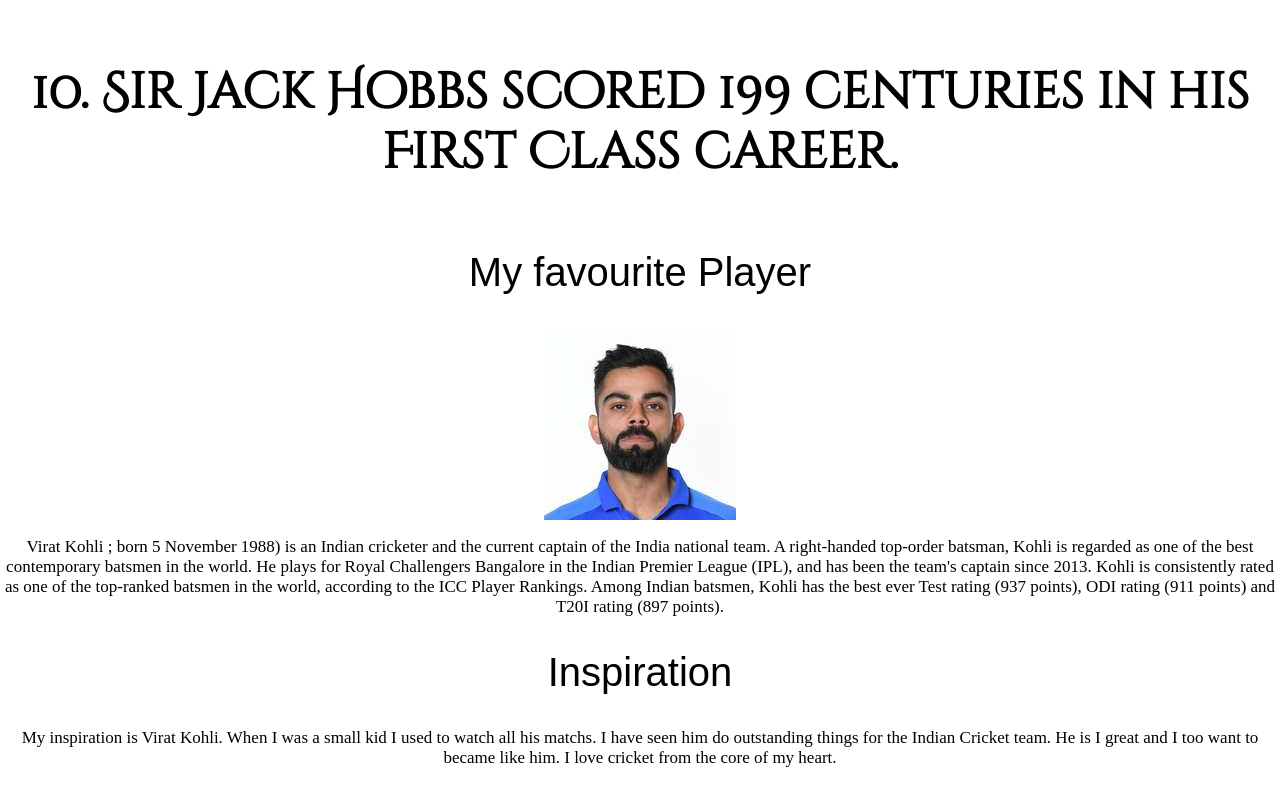
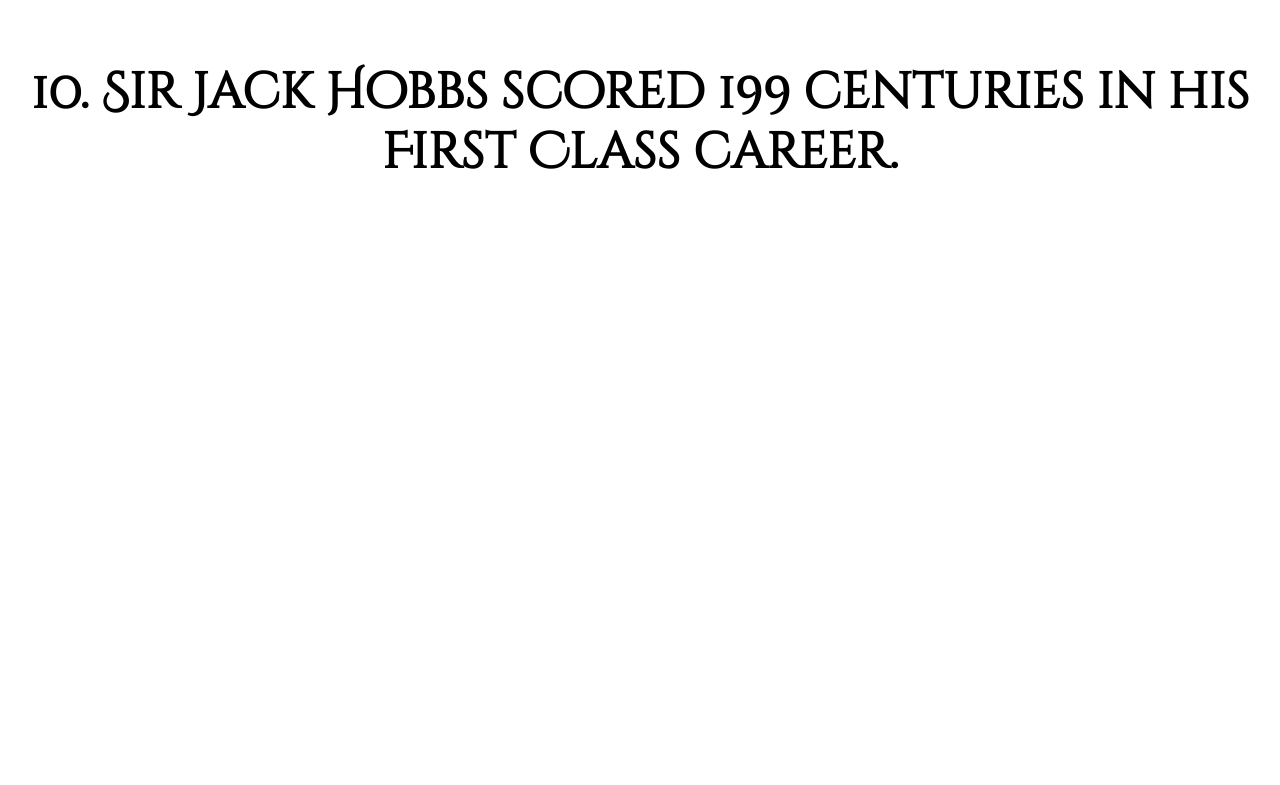
Before and after one commit to ViditKedia/myblog, a plain HTML site: page index.html in a window 1280 px wide. Shown: the part 2947-3732 px from the top of the page. After the commit the page ends 3197 px from the top, so only its background shows below. Drawn offline with Linux system fonts and the light colour scheme.

Commit message:
Add files via upload

```diff
--- a/index.html
+++ b/index.html
@@ -47,15 +47,3 @@
         <h4>9. Wilfred Rhodes took 4,204 wickets in First Class cricket.</h4>
         <h4>10. Sir Jack Hobbs scored 199 centuries in his First Class career.</h4>
     </section>
-    <section id="work">
-        <h1>My favourite Player</h1>
-        <img src="V.jpg">
-        <p>Virat Kohli ; born 5 November 1988) is an Indian cricketer and the current captain of the India national team. A right-handed top-order batsman, Kohli is regarded as one of the best contemporary batsmen in the world. He plays for Royal Challengers Bangalore in the Indian Premier League (IPL), and has been the team's captain since 2013. Kohli is consistently rated as one of the top-ranked batsmen in the world, according to the ICC Player Rankings. Among Indian batsmen, Kohli has the best ever Test rating (937 points), ODI rating (911 points) and T20I rating (897 points).</p>
-    </section>
-    <section id="inspiration">
-        <h1>Inspiration</h1>
-        <p>My inspiration is Virat Kohli. When I was a small kid I used to watch all his matchs. I have seen him do outstanding things for the Indian Cricket team. He is I great and I too want to became like him. I love cricket from the core of my heart.</p>
-    </section>
-</body>
-
-</html>
```
